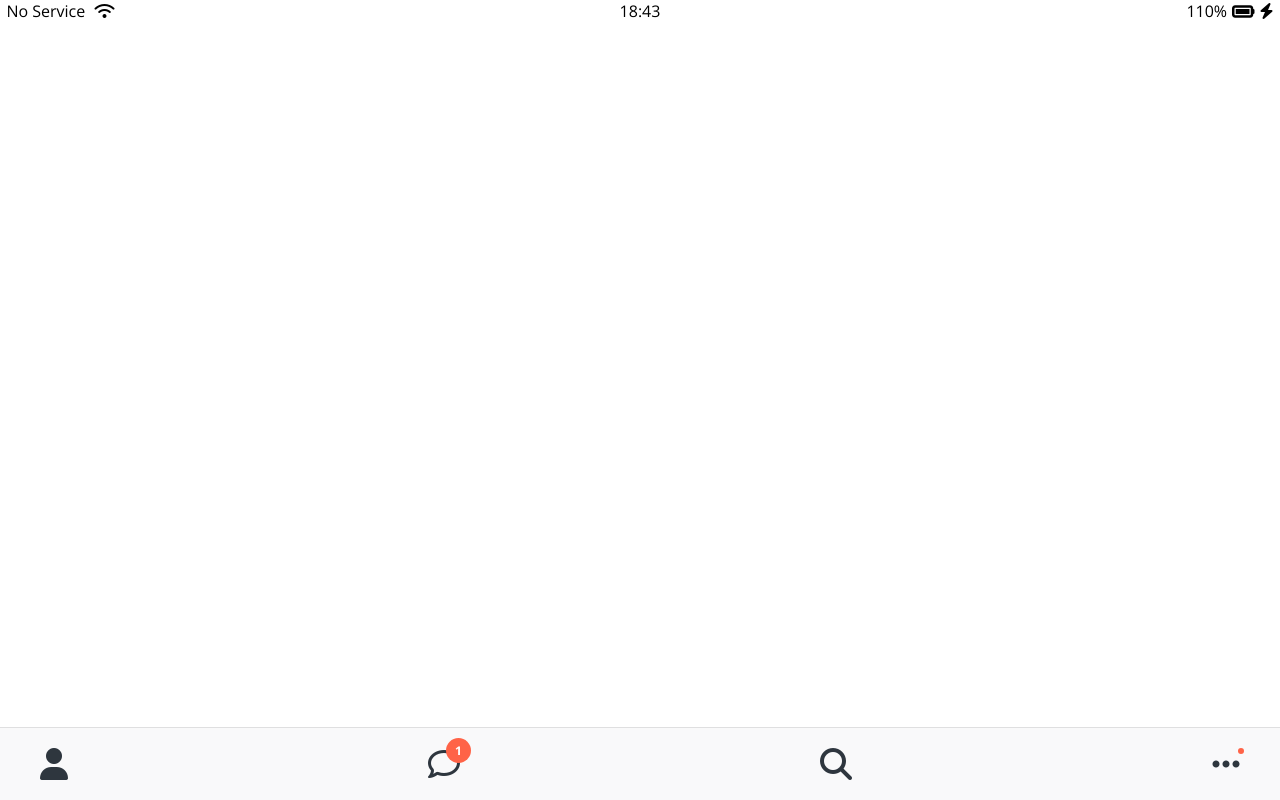
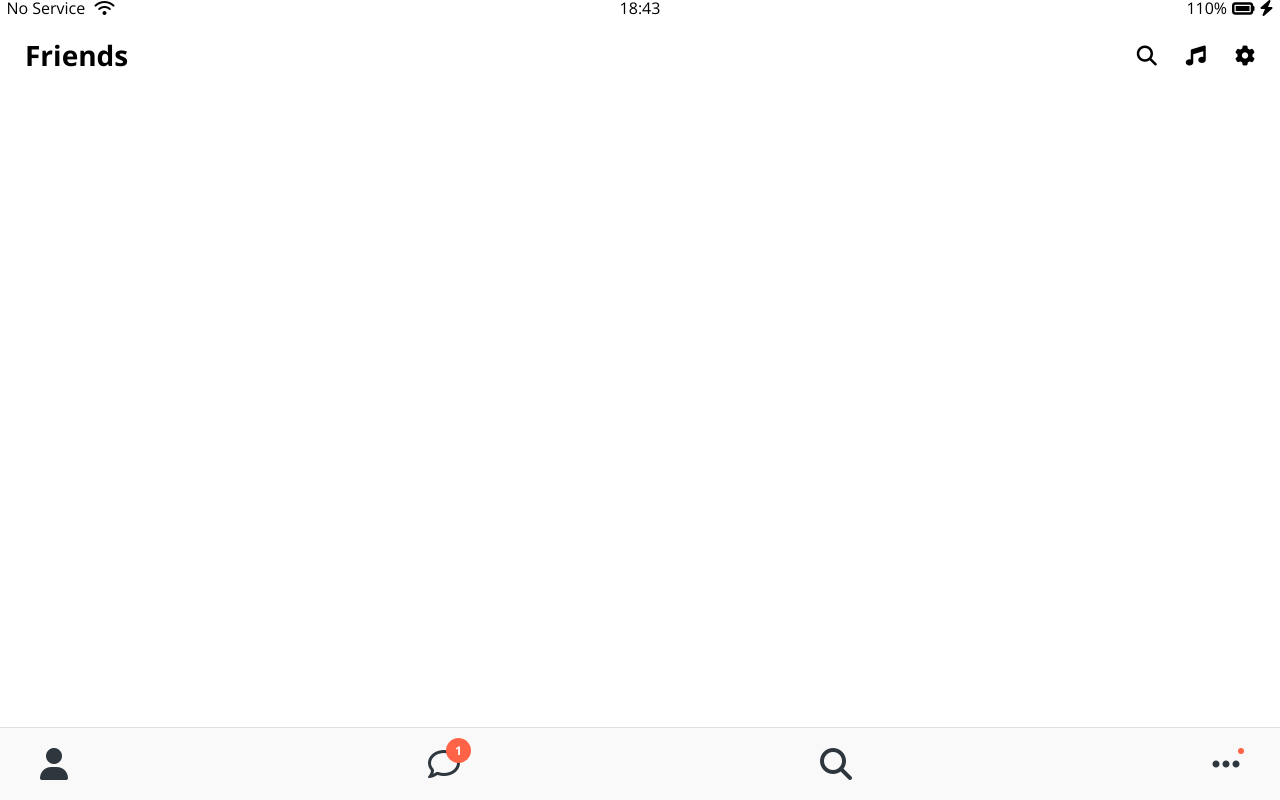
Before and after one commit to kimtongtong/kokoa-clone--2022-review, a plain HTML site: page friends.html in a window 1280 px wide. Drawn offline with nearby package versions, Linux system fonts and the light colour scheme.

Commit message:
kokoa #6.14
nav-bar 와 header 겹침 문제 있었음

```diff
--- /dev/null
+++ b/css/components/screen-header.css
@@ -0,0 +1,14 @@
+.screen-header {
+    display: flex;
+    justify-content: space-between;
+    align-items: center;
+    padding: 25px;
+}
+.screen-header__title {
+    font-size: 28px;
+    font-weight: 600;
+}
+
+.screen-header__icons span {
+    margin-left: 25px;
+}
--- a/css/components/status-bar.css
+++ b/css/components/status-bar.css
@@ -1,7 +1,7 @@
 #status-bar {
     display: flex;
     justify-content: center;
-    margin-top: 3px;
+    /* margin-top: 3px; */
     position: fixed;
     top: 0;
     width: 100%;
--- a/css/style.css
+++ b/css/style.css
@@ -4,13 +4,17 @@
 @import "variables.css";
 
 
+@import "components/status-bar.css";
+@import "components/nav-bar.css";
+@import "components/screen-header.css";
 
-@import "components/nav-bar.css";
-@import "components/status-bar.css";
 /*components*/
 @import "screens/login.css";
 /*screens*/
 
 body {
     font-family:'Open Sans', 'Helvetica Neue', sans-serif;
+    /* height: 1000vh; */
+    padding-top: 16px;
+    /*!nav-bar 와 header의 겹침 문제 해결*/
 }
--- a/friends.html
+++ b/friends.html
@@ -25,6 +25,15 @@
         <i class="fas fa-bolt"></i>
       </div>
     </div>
+
+    <header class="screen-header">
+      <h1 class="screen-header__title">Friends</h1>
+      <div class="screen-header__icons">
+        <span><i class="fas fa-search fa-lg"></i></span>
+        <span><i class="fas fa-music fa-lg"></i></span>
+        <span><i class="fas fa-cog fa-lg"></i></span>
+      </div>
+    </header>
 
     <nav class="nav">
       <ul class="nav__list">
```
